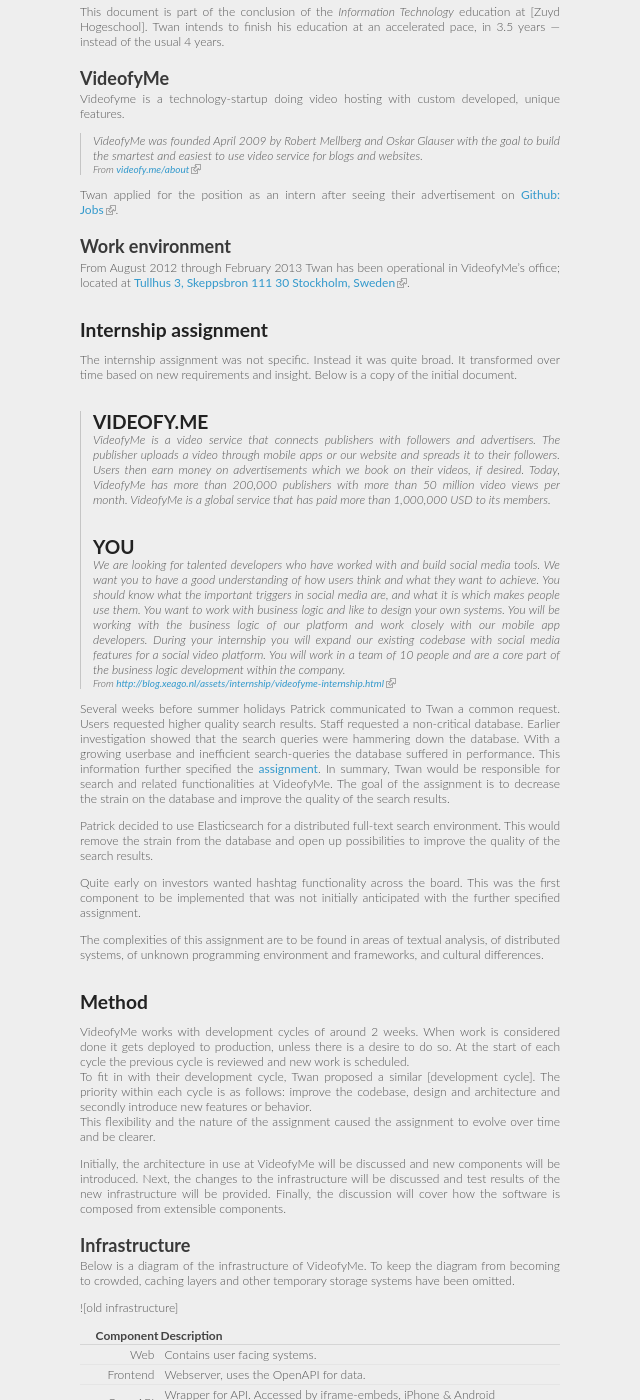
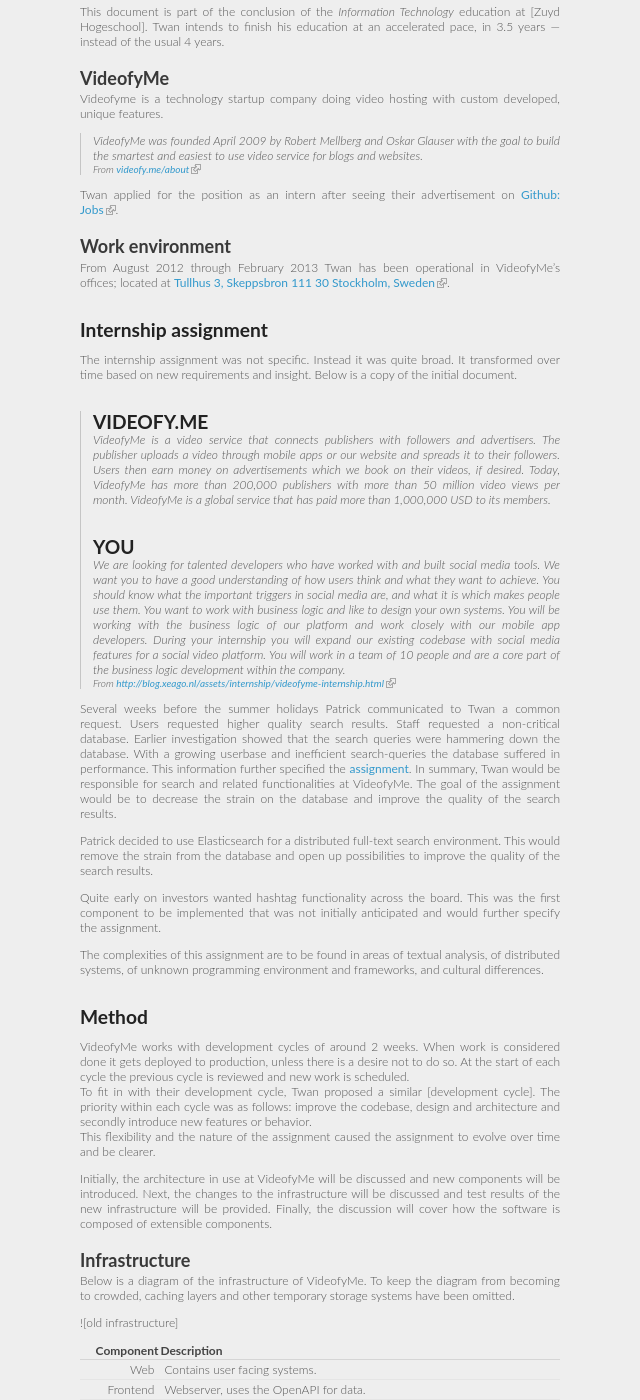
Before and after one commit to xeago/gradblog, a Jekyll site: the page built from graduation/extended-abstract.md, in a window 1280 px wide and 1400 px high, scrolled down 309 px. Shown: the whole window, without its empty margins (320-960 px from the left). Built offline with Jekyll 4.4.1, drawn with Linux system fonts in a browser that asks for light colours; Markdown is read by kramdown in place of the engine named in the settings; some of the changed text lies outside the part shown.

Commit message:
Add changes from Jan.

```diff
--- a/graduation/extended-abstract.md
+++ b/graduation/extended-abstract.md
@@ -21,8 +21,8 @@
 accelerated pace, in 3.5 years — instead of the usual 4 years.
 
 ## VideofyMe
-Videofyme is a technology-startup doing video hosting with custom developed,
-unique features.
+Videofyme is a technology startup company doing video hosting with custom
+developed, unique features.
 > VideofyMe was founded April 2009 by Robert Mellberg and Oskar Glauser with
   the goal to build the smartest and easiest to use video service for blogs and
   websites.
@@ -38,7 +38,7 @@
 
 ## Work environment
 From August 2012 through February 2013 Twan has been operational in VideofyMe's
-office; located at [Tullhus 3, Skeppsbron 111 30 Stockholm, Sweden](http://g.co/maps/2fvk8).
+offices; located at [Tullhus 3, Skeppsbron 111 30 Stockholm, Sweden](http://g.co/maps/2fvk8).
 
 <!-- ## Test Results: I think the location for this node is weird. -->
 <!-- Theoretic framework: I think the location for this node is weird.
@@ -58,7 +58,7 @@
   50 million video views per month. VideofyMe is a global service that has
   paid more than 1,000,000 USD to its members.
 > # YOU
-  We are looking for talented developers who have worked with and build
+  We are looking for talented developers who have worked with and built
   social media tools. We want you to have a good understanding of how
   users think and what they want to achieve. You should know what the
   important triggers in social media are, and what it is which makes
@@ -71,15 +71,15 @@
   the company.
 > > From [http://blog.xeago.nl/assets/internship/videofyme-internship.html](http://blog.xeago.nl/assets/internship/videofyme-internship.html)
 
-Several weeks before summer holidays Patrick communicated to Twan a common
+Several weeks before the summer holidays Patrick communicated to Twan a common
 request. Users requested higher quality search results. Staff requested
 a non-critical database. Earlier investigation showed that the search queries
 were hammering down the database. With a growing userbase and inefficient
 search-queries the database suffered in performance. This information further
 specified the [assignment](graduation-assignment.html). In summary, Twan would
 be responsible for search and related functionalities at VideofyMe. The goal of
-the assignment is to decrease the strain on the database and improve the quality
-of the search results.
+the assignment would be to decrease the strain on the database and improve the
+quality of the search results.
 
 Patrick decided to use Elasticsearch for a distributed full-text search
 environment. This would remove the strain from the database and open up
@@ -95,8 +95,8 @@
 -->
 
 Quite early on investors wanted hashtag functionality across the board. This was
-the first component to be implemented that was not initially anticipated with
-the further specified assignment.
+the first component to be implemented that was not initially anticipated and
+would further specify the assignment.
 
 The complexities of this assignment are to be found in areas of textual analysis,
 of distributed systems, of unknown programming environment and frameworks, and
@@ -104,11 +104,11 @@
 
 # Method
 VideofyMe works with development cycles of around 2 weeks. When work is
-considered done it gets deployed to production, unless there is a desire to do
+considered done it gets deployed to production, unless there is a desire not to do
 so. At the start of each cycle the previous cycle is reviewed and new work is
 scheduled.
 To fit in with their development cycle, Twan proposed a similar
-[development cycle]. The priority within each cycle is as follows: improve the
+[development cycle]. The priority within each cycle was as follows: improve the
 codebase, design and architecture and secondly introduce new features or
 behavior.
 This flexibility and the nature of the assignment caused the assignment to evolve
@@ -117,7 +117,7 @@
 Initially, the architecture in use at VideofyMe will be discussed and new
 components will be introduced. Next, the changes to the infrastructure will be
 discussed and test results of the new infrastructure will be provided. Finally,
-the discussion will cover how the software is composed from extensible
+the discussion will cover how the software is composed of extensible
 components.
 
 <!-- Somehow have to incorporate these things:
@@ -252,38 +252,39 @@
 a wrapper, it does no input validations.
 
 ## Testing the system
-The infrastructure has been tested, details are written down in the
-[test results]. As the old infrastructure is by itself unchanged only the new
-components were tested. Twan has written down his [musings], below a short
+The infrastructure has been tested, details have been written down in the
+[test results]. As the old infrastructure itself has remained unchanged only the
+new components were tested. I have written down my [musings]. Below is a short
 quote: <!-- Should this be in the results section instead? -->
-> I didn't expect Elasticsearch as a load balancer to perform this well. However
-it is still the most costly option: memory is measured per node not per cluster,
-Elasticsearch has to run on at least half the client-nodes. Regardless of this,
-the benefits that Elasticsearch provide — most notably automatic cluster
-discovery, routing and ease of configuration — far exceed the reduction in
-memory when choosing HAProxy or Nginx.
+> I didn't expect Elasticsearch as a load balancer to perform this well.
+However, since Elasticsearch has to run on at least half the clients-nodes, it
+is still the most costly option: memory is measured per node and not per
+cluster. Regardless of this, the benefits that Elasticsearch provides — most
+notably automatic cluster discovery, routing and ease of configuration — far
+exceed the reduction in memory when choosing HAProxy or Nginx.
 > > From [architecture/musings.md](architecture/musings.md) — Twan Wolthof
 
-The newly written code for the internship assignment is unit-tested using
-[rspec] and [rr]. Database performance is determined by questioning the system
+The newly written code for the internship assignment was unit-tested using
+[rspec] and [rr]. Database performance was determined by questioning the system
 administrator. Improvements in quality of the search results is determined by a
 questionnaire held among VideofyMe employees.  <!-- TODO: Link to test results. -->
 
 # Results
 This section elaborates on the results of my internship and the current status
-of Twans work at VideofyMe.
+of my work at VideofyMe.
 
 ## Current status
-The proposed infrastructure has been approved. While deploying, Amazon Web
-Services (AWS) did not allow the creation of additional instances. This turned
-out not to be a deal breaker. The existing instance has been re-used to put the
-cluster in a mode of reduced redundancy but fully operational.
+The proposed infrastructure has been approved. While deploying the new
+infrastructure, Amazon Web Services (AWS) did not allow the creation of
+additional instances. This turned out not to be a deal breaker. The existing
+instance has been re-used to deploy on. This put the cluster in a mode of
+reduced redundancy but fully operational.
 
 ## Database
-With the Elasticsearch cluster operational, it can take strain off the database.
-To do this, the VideofyMe API has also received an update to take advantage of
-the Elasticsearch cluster. Below a chart of the drop in system resources
-measured around the time of deployment.
+With the Elasticsearch cluster operational, it can take the strain off the
+database. To achieve this, the VideofyMe API also received an update to take
+advantage of the Elasticsearch cluster. Below is a chart of the drop in system
+resources measured around the time of deployment.
 
 ![databaseresources](architecture/infrastructure/databaseresources.png)
 
```
Also changed, not shown: other parts of graduation/extended-abstract.md (+4 -4 lines).
